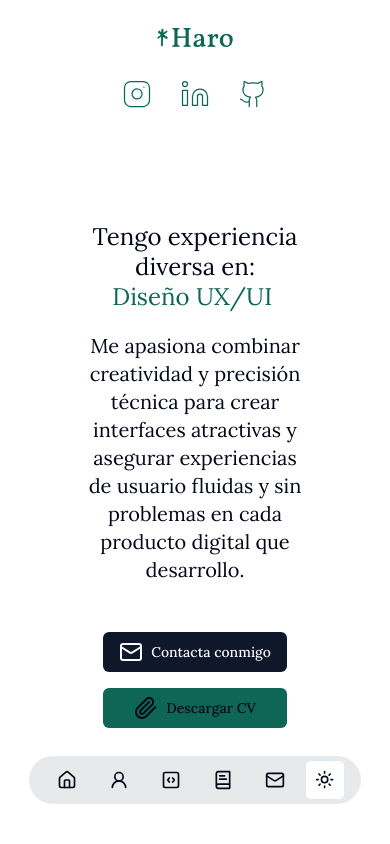
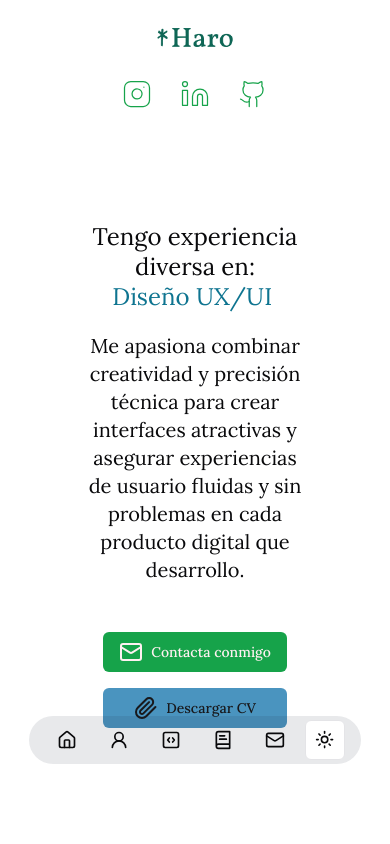
Before and after one commit to Haaroo/portfolio_haro, a Next.js app: page / in a window 390 px wide. Shown: the top 844 px of the page. Built offline with nearby package versions, Linux system fonts and the light colour scheme.

Commit message:
Limpieza de codigo y cambios en color secondary

```diff
--- a/app/globals.css
+++ b/app/globals.css
@@ -7,70 +7,54 @@ html, body {
   scroll-behavior: smooth;
 }
 
-
 @layer base {
   :root {
     --background: 0 0% 100%;
-      --foreground: 222.2 84% 4.9%;
-
+    --foreground: 240 10% 3.9%;
     --card: 0 0% 100%;
-      --card-foreground: 222.2 84% 4.9%;
-
+    --card-foreground: 240 10% 3.9%;
     --popover: 0 0% 100%;
-      --popover-foreground: 222.2 84% 4.9%;
-
-      --primary: 222.2 47.4% 11.2%;
-      --primary-foreground: 210 40% 98%;
-
-      --secondary: 210 40% 96.1%;
-      --secondary-foreground: 222.2 47.4% 11.2%;
-
-      --muted: 210 40% 96.1%;
-      --muted-foreground: 215.4 16.3% 46.9%;
-
-      --accent: 210 40% 96.1%;
-      --accent-foreground: 222.2 47.4% 11.2%;
-
+    --popover-foreground: 240 10% 3.9%;
+    --primary: 142.1 76.2% 36.3%;
+    --primary-foreground: 355.7 100% 97.3%;
+    --secondary: 202, 48%, 52%;
+    --secondary-foreground: 240 5.9% 10%;
+    --muted: 240 4.8% 95.9%;
+    --muted-foreground: 240 3.8% 46.1%;
+    --accent: 240 4.8% 95.9%;
+    --accent-foreground: 240 5.9% 10%;
     --destructive: 0 84.2% 60.2%;
-      --destructive-foreground: 210 40% 98%;
-
-      --border: 214.3 31.8% 91.4%;
-      --input: 214.3 31.8% 91.4%;
-      --ring: 222.2 84% 4.9%;
-
+    --destructive-foreground: 0 0% 98%;
+    --border: 240 5.9% 90%;
+    --input: 240 5.9% 90%;
+    --ring: 142.1 76.2% 36.3%;
     --radius: 0.5rem;
   }
 
   .dark {
-      --background: 222.2 84% 4.9%;
-      --foreground: 210 40% 98%;
-
-      --card: 222.2 84% 4.9%;
-      --card-foreground: 210 40% 98%;
-
-      --popover: 222.2 84% 4.9%;
-      --popover-foreground: 210 40% 98%;
-
-      --primary: 210 40% 98%;
-      --primary-foreground: 222.2 47.4% 11.2%;
-
-      --secondary: 217.2 32.6% 17.5%;
-      --secondary-foreground: 210 40% 98%;
-
-      --muted: 217.2 32.6% 17.5%;
-      --muted-foreground: 215 20.2% 65.1%;
-
-      --accent: 217.2 32.6% 17.5%;
-      --accent-foreground: 210 40% 98%;
-
+    --background: 20 14.3% 4.1%;
+    --foreground: 0 0% 95%;
+    --card: 24 9.8% 10%;
+    --card-foreground: 0 0% 95%;
+    --popover: 0 0% 9%;
+    --popover-foreground: 0 0% 95%;
+    --primary: 142.1 70.6% 45.3%;
+    --primary-foreground: 144.9 80.4% 10%;
+    --secondary: 202, 48%, 52%;
+    --secondary-foreground: 0 0% 98%;
+    --muted: 0 0% 15%;
+    --muted-foreground: 240 5% 64.9%;
+    --accent: 12 6.5% 15.1%;
+    --accent-foreground: 0 0% 98%;
     --destructive: 0 62.8% 30.6%;
-      --destructive-foreground: 210 40% 98%;
-
-      --border: 217.2 32.6% 17.5%;
-      --input: 217.2 32.6% 17.5%;
-      --ring: 212.7 26.8% 83.9%;
+    --destructive-foreground: 0 85.7% 97.3%;
+    --border: 240 3.7% 15.9%;
+    --input: 240 3.7% 15.9%;
+    --ring: 142.4 71.8% 29.2%;
   }
 }
+
+
 
   @layer base {
     * {
--- a/components/about-me.tsx
+++ b/components/about-me.tsx
@@ -55,9 +55,6 @@ const AboutMe = () => {
                         software y mejorando continuamente la experiencia del usuario. Mi enfoque integrado entre desarrollo, diseño y calidad me
                         permite ofrecer soluciones completas y eficientes en el ciclo de vida de desarrollo de aplicaciones.
                         </p>
-                    <Button>
-                        <Phone size={20} className="mr-2" />Hablamos
-                    </Button>
                 </div>
             </div>
         </div>
--- a/components/contact.tsx
+++ b/components/contact.tsx
@@ -6,7 +6,7 @@ import ContactForm from "./contact-form";
 const Contact = () => {
     return (
         <div className="p-6 md:px-12 md:py-44 max-w-5xl mx-auto" id="contact">
-            <Title title="Contacta conmigo" subtitle="Ponte en contacto conmigo 👋" />
+            <Title title="Contacta conmigo" subtitle="Pongamonos en contacto 🫶" />
 
             <div className="grid grid-cols-1 md:grid-cols-3 md:gap-7 mt-8">
                 <div>
--- a/components/header.tsx
+++ b/components/header.tsx
@@ -10,14 +10,14 @@ const Header = () => {
                 <header>
                     <div className="container justify-between max-w-6xl mx-auto md:flex">
                         <Link href="/">
-                            <Image src="/haro5.png" priority width="100" height="100" alt="Avatar" className="iteams-center justify-center md:flex mx-auto hover:text-green-600 rounded-full cursor-pointer px-3 py-2 transition-all duration:300"/> <br/>
+                            <Image src="/haro5.png" priority width="100" height="100" alt="Avatar" className="iteams-center justify-center md:flex mx-auto hover:text-cyan-600 rounded-full cursor-pointer px-3 py-2 transition-all duration:300"/> <br/>
                         </Link>
                         <div className="text-secondary flex iteams-center justify-center gap-7">
                             {socialNetworks.map(({logo,src,id}) => (
                                 <Link key={id}
                                 href={src}
                                 target="_white"
-                                className="transition-all duration:300 hover:text-green-600">
+                                className="transition-all duration:300 text-green-600 hover:text-cyan-600">
                                 {logo}
                                 </Link>
                             ))}
--- a/components/introduction.tsx
+++ b/components/introduction.tsx
@@ -24,11 +24,11 @@ const Introduction = () => {
                                     "Manual Tester QA",
                                     2000
                                 ]}
-                                wrapper='span'
-                                speed={30}
-                                repeat={Infinity}
-                                className="Font-bold text-secondary"
-                                />
+                                    wrapper='span'
+                                    speed={30}
+                                    repeat={Infinity}
+                                    className="Font-bold text-cyan-700"
+                                    />
                         </h1>
                         <p className="mx-auto mb-2 text-xl md:text-xl md:mx-0 md:mb-8">
                             Me apasiona combinar creatividad y precisión técnica para crear interfaces atractivas y asegurar experiencias de usuario fluidas y
--- a/components/navbar.tsx
+++ b/components/navbar.tsx
@@ -4,7 +4,7 @@ import { ToggleTheme } from "./toggle-theme";
 
 const Navbar = () => {
     return (
-        <nav className="fixed z-40 flex flex-col items-center justify-center w-full mt-auto h-max bottom-10 text-center">
+        <nav className="fixed z-20 flex flex-col items-center justify-center w-full mt-auto h-max bottom-20">
             <div className="flex items-center gap-2 justify-center
             px-4 py-1 dark:bg-white/10 bg-slate-800/10 background-blur-sm rounded-full relative inline-flex" aria-controls="mobile-menu" aria-expanded="false">
                 {itemsNavbar.map((item) => (
--- a/tailwind.config.ts
+++ b/tailwind.config.ts
@@ -28,7 +28,10 @@ const config = {
           DEFAULT: "hsl(var(--primary))",
           foreground: "hsl(var(--primary-foreground))",
         },
-        secondary: "#0E6655",
+        secondary: {
+          DEFAULT: "hsl(var(--secondary))",
+          foreground: "hsl(var(--secondary-foreground))",
+        },
         destructive: {
           DEFAULT: "hsl(var(--destructive))",
           foreground: "hsl(var(--destructive-foreground))",
```
Lines whose indentation alone changed are shown as unchanged.
